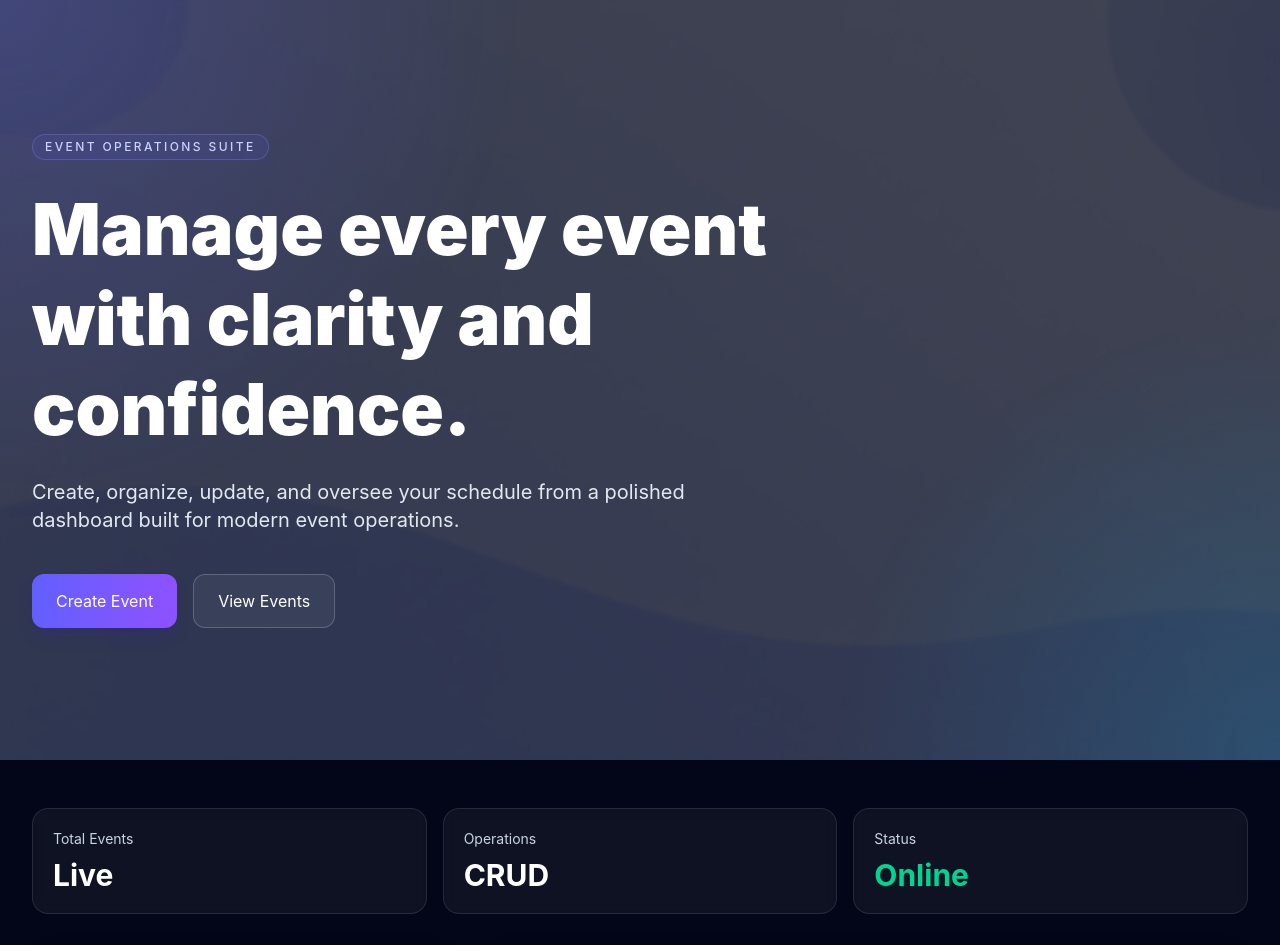
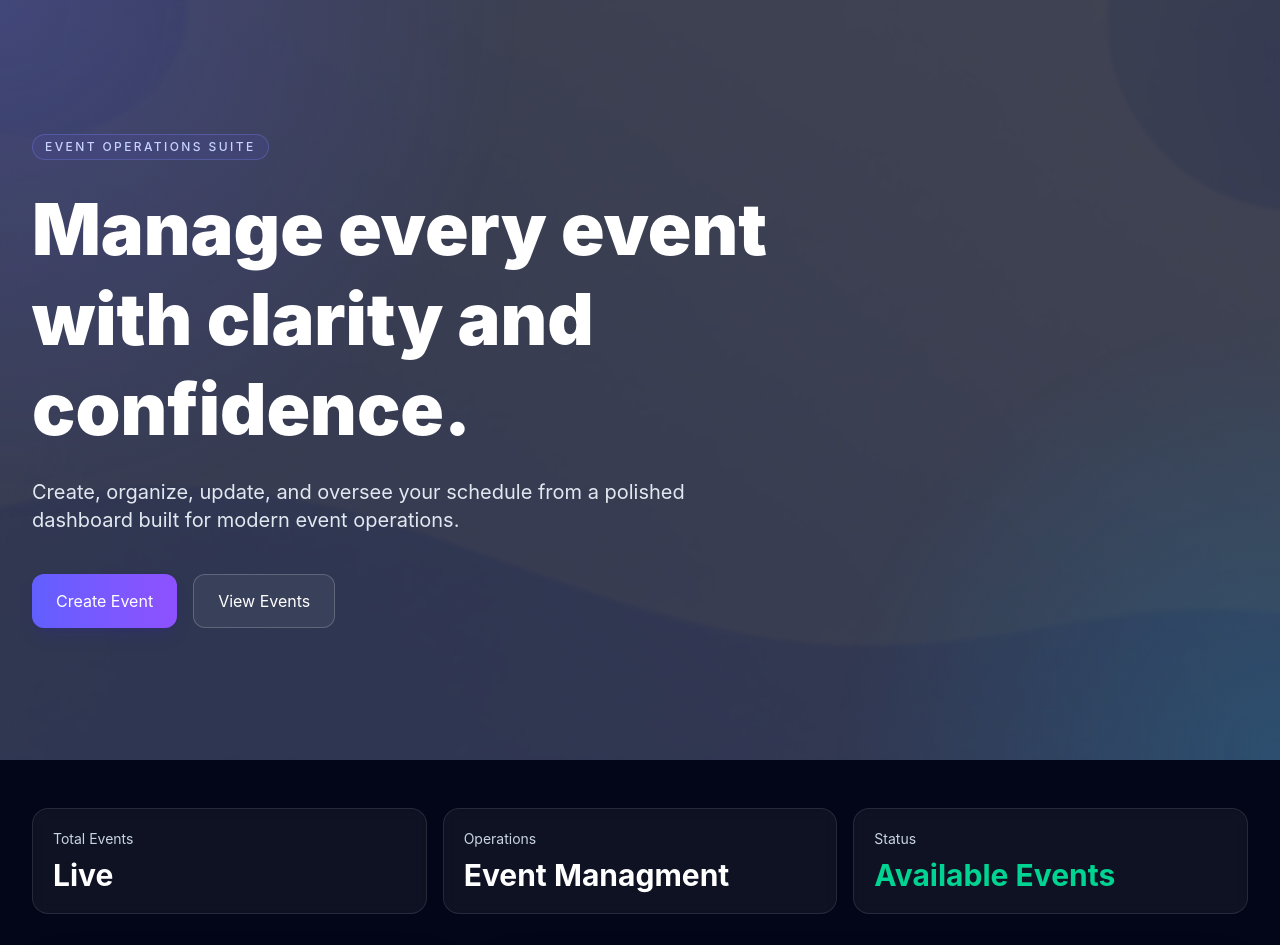
Before and after one commit to EnergyOG/Final-Capstone-Project, a React (Vite) app: page / in a window 1280 px wide. Shown: the top 945 px of the page. Built offline with nearby package versions, Linux system fonts and the light colour scheme; no server answers.

Commit message:
UI text content edited

```diff
--- a/src/App.jsx
+++ b/src/App.jsx
@@ -42,11 +42,11 @@ function App() {
           </div>
           <div className="rounded-2xl border border-white/10 bg-white/5 p-5 backdrop-blur-sm">
             <p className="text-sm text-slate-300">Operations</p>
-            <p className="mt-2 text-3xl font-bold text-white">CRUD</p>
+            <p className="mt-2 text-3xl font-bold text-white">Event Managment</p>
           </div>
           <div className="rounded-2xl border border-white/10 bg-white/5 p-5 backdrop-blur-sm">
             <p className="text-sm text-slate-300">Status</p>
-            <p className="mt-2 text-3xl font-bold text-emerald-400">Online</p>
+            <p className="mt-2 text-3xl font-bold text-emerald-400">Available Events</p>
           </div>
         </div>
 
```
